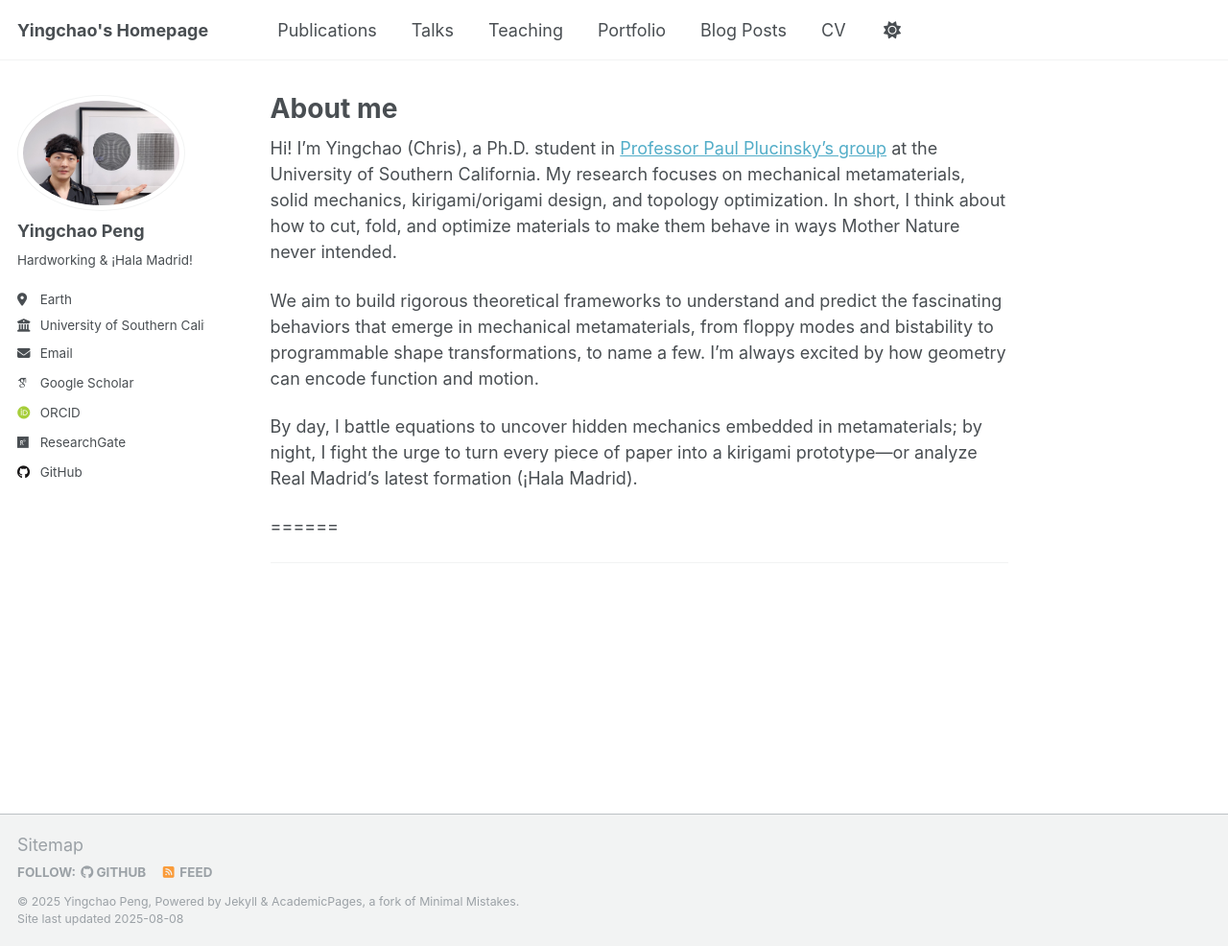
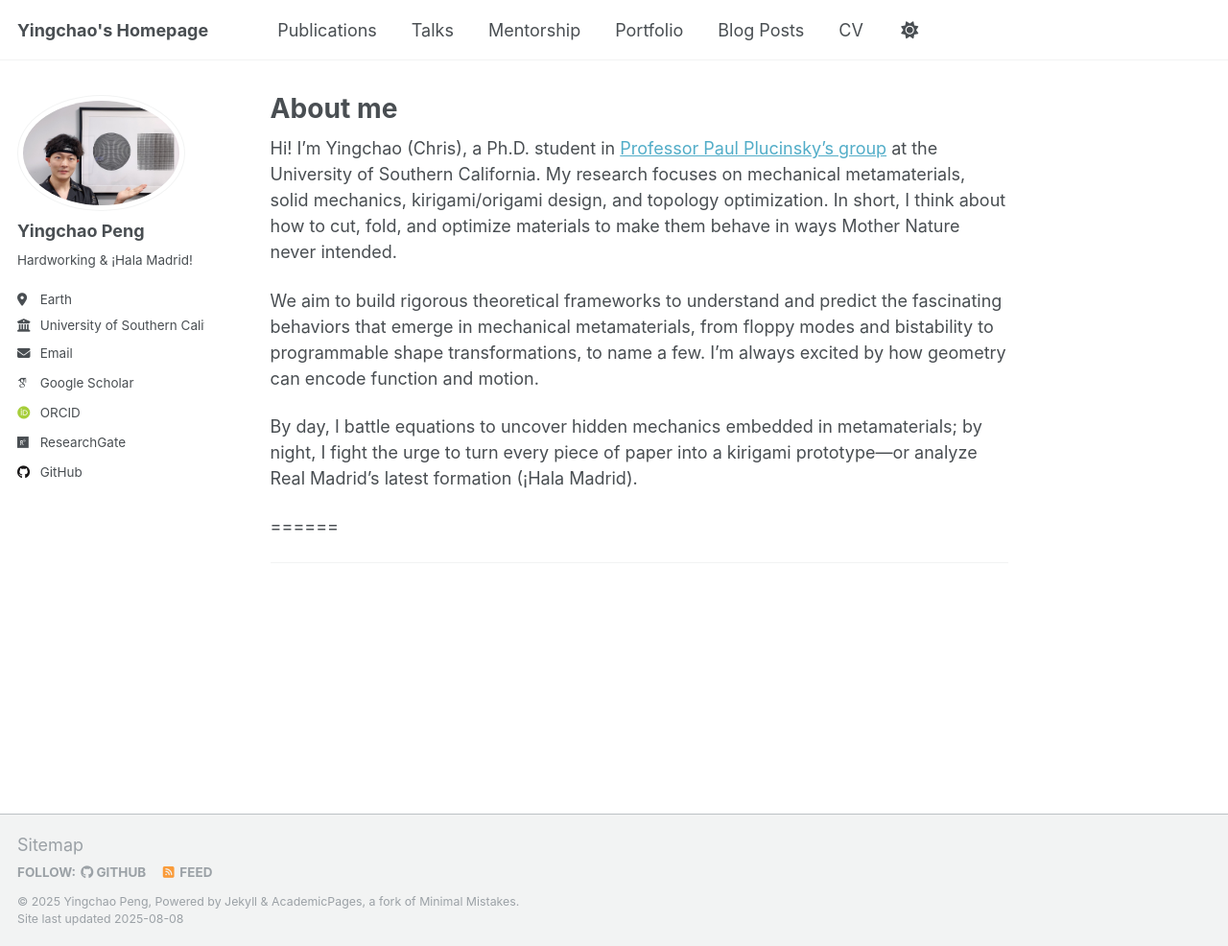
Before and after one commit to Hougeichao/Hougeichao.github.io, a Jekyll site: the page built from _pages/about.md, in a window 1280 px wide and 986 px high. Shown: the whole window at 96% size. Built offline with Jekyll 4.4.1, drawn with Linux system fonts in a browser that asks for light colours; some web fonts are replaced.

Commit message:
Update navigation.yml

```diff
--- a/_data/navigation.yml
+++ b/_data/navigation.yml
@@ -14,8 +14,8 @@ main:
   - title: "Talks"
     url: /talks/
 
-  - title: "Teaching"
-    url: /teaching/
+  - title: "Mentorship"
+    url: /mentorship/
 
   - title: "Portfolio"
     url: /portfolio/
```
